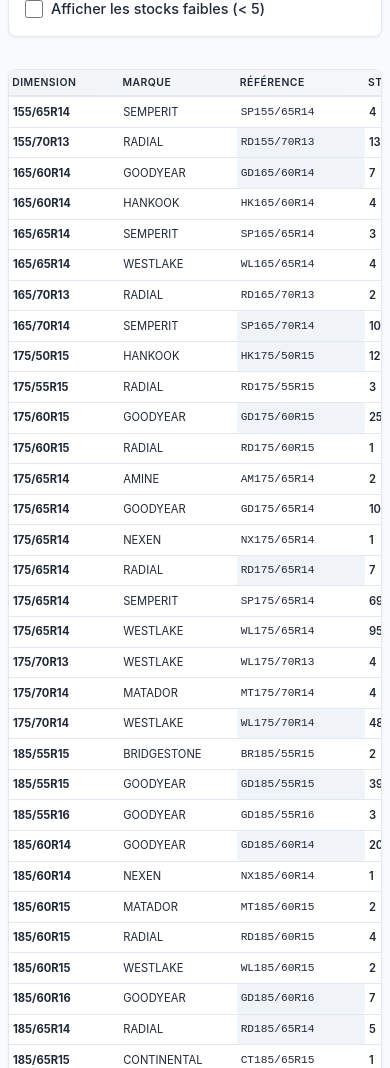
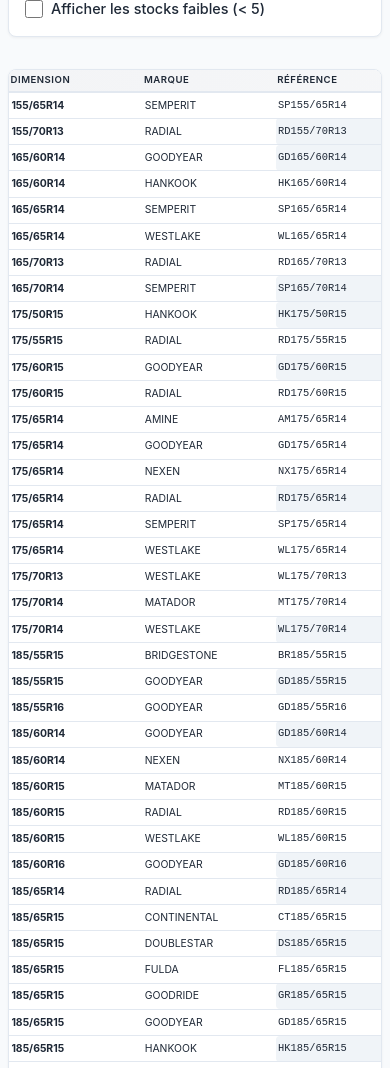
Before and after one commit to jesser-01/speed-pneu, a React (Vite) app: page / in a window 390 px wide. Shown: the part 500-1568 px from the top of the page. Built offline with nearby package versions, Linux system fonts and the light colour scheme; no server answers.

Commit message:
Make entire table visible on mobile - fixed layout with percentage widths

```diff
--- a/src/styles/ProductTable.css
+++ b/src/styles/ProductTable.css
@@ -158,44 +158,60 @@
 
 @media (max-width: 768px) {
   .table-wrapper {
-    overflow-x: auto;
+    overflow-x: visible;
     overflow-y: hidden;
   }
 
   .products-table {
     width: 100%;
-    table-layout: auto;
-    min-width: 900px;
+    table-layout: fixed;
   }
 
   .products-table th,
   .products-table td {
-    padding: 0.4rem 0.25rem;
-    font-size: 0.7rem;
+    padding: 0.3rem 0.15rem;
+    font-size: 0.65rem;
     white-space: nowrap;
+    overflow: hidden;
+    text-overflow: ellipsis;
   }
 
   .products-table th {
-    font-size: 0.65rem;
-    padding: 0.3rem 0.2rem;
+    font-size: 0.6rem;
+    padding: 0.2rem 0.1rem;
   }
 
-  .products-table th:nth-child(1) { min-width: 65px; }
-  .products-table th:nth-child(2) { min-width: 65px; }
-  .products-table th:nth-child(3) { min-width: 70px; }
-  .products-table th:nth-child(4) { min-width: 60px; }
-  .products-table th:nth-child(5) { min-width: 55px; }
-  .products-table th:nth-child(6) { min-width: 55px; }
-  .products-table th:nth-child(7) { min-width: 55px; }
-  .products-table th:nth-child(8) { min-width: 60px; }
+  .products-table th:nth-child(1) { width: 12%; }
+  .products-table th:nth-child(2) { width: 12%; }
+  .products-table th:nth-child(3) { width: 14%; }
+  .products-table th:nth-child(4) { width: 11%; }
+  .products-table th:nth-child(5) { width: 10%; }
+  .products-table th:nth-child(6) { width: 10%; }
+  .products-table th:nth-child(7) { width: 10%; }
+  .products-table th:nth-child(8) { width: 11%; }
 
   .reference-cell {
-    font-size: 0.65rem;
-    padding: 0.2rem 0.3rem;
+    font-size: 0.6rem;
+    padding: 0.15rem 0.1rem;
   }
 
   .price-cell {
-    font-size: 0.7rem;
+    font-size: 0.65rem;
+    font-weight: 600;
+  }
+
+  .dimension-cell {
+    font-weight: 600;
+  }
+
+  .stock-total {
+    font-weight: 600;
+    display: table-cell;
+    gap: 0;
+  }
+
+  .stock-value {
+    min-width: 20px;
   }
 
   .row-out-of-stock td {
```
